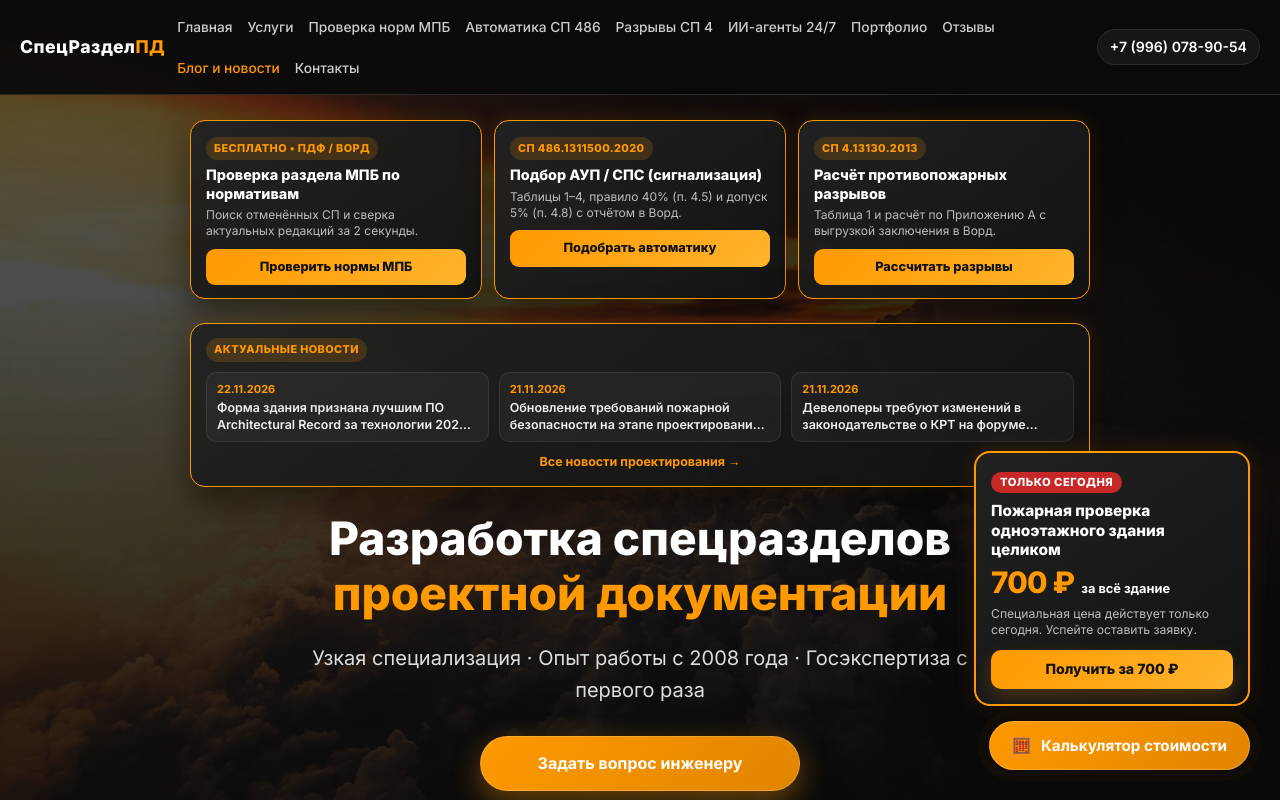
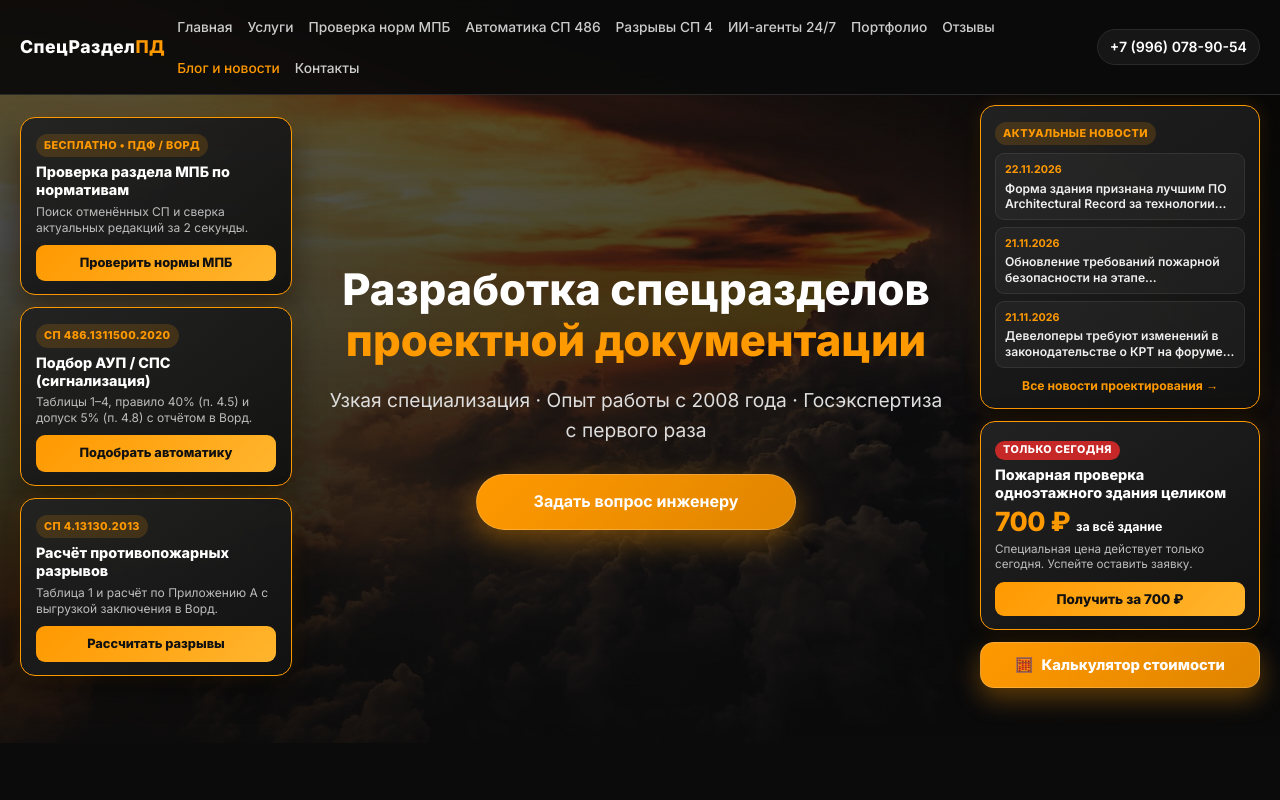
Before and after one commit to rathash1985god-crypto/specrazdel, a plain HTML site: page index.html in a window 1280 px wide. Shown: the top 800 px of the page. Drawn offline with nearby package versions, Linux system fonts and the light colour scheme; a script that the page names is missing.

Commit message:
Update index.html

```diff
--- a/index.html
+++ b/index.html
@@ -59,7 +59,7 @@
         a { text-decoration: none; color: inherit; transition: 0.3s; }
 
         header { position: fixed; top: 0; left: 0; width: 100%; background: rgba(11, 11, 11, 0.94); backdrop-filter: blur(15px); border-bottom: 1px solid var(--border-color); z-index: 1000; }
-        .header-container { max-width: 1280px; margin: 0 auto; display: flex; justify-content: space-between; align-items: center; padding: 14px 20px; gap: 12px; }
+        .header-container { max-width: 1320px; margin: 0 auto; display: flex; justify-content: space-between; align-items: center; padding: 14px 20px; gap: 12px; }
         .logo { font-weight: 800; font-size: 1.1rem; letter-spacing: 0.5px; white-space: nowrap; }
         .logo span { color: var(--primary); }
         nav ul { display: flex; list-style: none; gap: 15px; align-items: center; flex-wrap: wrap; }
@@ -67,23 +67,30 @@
         nav a:hover, nav a.active { color: var(--primary); }
         .header-phone { font-weight: 600; font-size: 0.88rem; background: rgba(255,255,255,0.05); padding: 6px 12px; border-radius: 20px; border: 1px solid var(--border-color); white-space: nowrap; }
 
-        .hero { min-height: 92vh; position: relative; display: flex; align-items: center; justify-content: center; text-align: center; padding: 120px 20px 70px; }
-        .hero-bg { position: absolute; top: 0; left: 0; width: 100%; height: 100%; background: linear-gradient(rgba(11,11,11,0.65), rgba(11,11,11,0.9)), url('assets/img/6d973a13-0343-45e6-abd4-4c5f8f274799-12119908.jpeg') center/cover no-repeat; z-index: -1; }
-        .hero-content { max-width: 680px; margin: 0 auto; position: relative; z-index: 2; width: 100%; }
-        .hero h1 { font-size: clamp(1.8rem, 3.6vw, 3.2rem); font-weight: 800; line-height: 1.2; margin-bottom: 20px; }
+        /* Первый экран: 3-колоночная сетка, всё прокручивается естественно и ничего не перекрывает */
+        .hero { min-height: 92vh; position: relative; display: flex; align-items: center; justify-content: center; padding: 105px 20px 55px; }
+        .hero-bg { position: absolute; top: 0; left: 0; width: 100%; height: 100%; background: linear-gradient(rgba(11,11,11,0.65), rgba(11,11,11,0.92)), url('assets/img/6d973a13-0343-45e6-abd4-4c5f8f274799-12119908.jpeg') center/cover no-repeat; z-index: -1; }
+        .hero-grid {
+            max-width: 1360px;
+            width: 100%;
+            margin: 0 auto;
+            display: grid;
+            grid-template-columns: 272px minmax(0, 1fr) 280px;
+            gap: 24px;
+            align-items: center;
+            position: relative;
+            z-index: 2;
+        }
+        .hero-content { text-align: center; padding: 0 10px; }
+        .hero h1 { font-size: clamp(1.85rem, 3.4vw, 3.1rem); font-weight: 800; line-height: 1.18; margin-bottom: 18px; }
         .hero h1 span { color: var(--primary); }
-        .hero h3 { font-size: clamp(1rem, 1.8vw, 1.25rem); font-weight: 400; color: #ddd; margin-bottom: 30px; }
+        .hero h3 { font-size: clamp(0.98rem, 1.7vw, 1.2rem); font-weight: 400; color: #ddd; margin-bottom: 28px; }
 
-        /* Левая колонка: 3 бесплатных инструмента внутри главного экрана (.hero) */
+        /* Левая колонка: 3 бесплатных инструмента */
         .hero-tools-left {
-            position: absolute;
-            left: 24px;
-            bottom: 30px;
-            width: 268px;
             display: flex;
             flex-direction: column;
             gap: 12px;
-            z-index: 5;
             text-align: left;
         }
         .hero-tool-card {
@@ -116,7 +123,7 @@
         .hero-tool-title {
             font-size: 0.9rem;
             font-weight: 800;
-            line-height: 1.28;
+            line-height: 1.26;
             color: #fff;
             margin-bottom: 4px;
         }
@@ -138,37 +145,31 @@
             font-weight: 800;
         }
 
-        /* Правый верхний угол первого экрана: 3 последние новости */
-        .hero-news-right {
-            position: absolute;
-            right: 30px;
-            top: 92px;
-            width: 276px;
-            padding: 14px 15px;
+        /* Правая колонка: Новости -> Предложение за 700 ₽ -> Калькулятор цен (НЕ fixed, уходит со страницей) */
+        .hero-right-col {
+            display: flex;
+            flex-direction: column;
+            gap: 12px;
+            text-align: left;
+        }
+        .hero-news-card {
+            padding: 13px 14px;
             color: #fff;
             background: linear-gradient(145deg, rgba(34,34,34,0.95) 0%, rgba(17,17,17,0.96) 100%);
             border: 1.5px solid var(--primary);
             border-radius: 15px;
             box-shadow: 0 12px 30px rgba(0,0,0,.55), 0 0 18px rgba(255,153,0,.14);
-            z-index: 5;
-            text-align: left;
-        }
-        .hero-news-header {
-            display: flex;
-            justify-content: space-between;
-            align-items: center;
-            margin-bottom: 10px;
-            gap: 8px;
         }
         .hero-news-list {
             display: flex;
             flex-direction: column;
-            gap: 8px;
+            gap: 7px;
+            margin-top: 8px;
         }
         .hero-news-item {
             display: block;
-            padding: 8px 10px;
-            border-radius: 10px;
+            padding: 7px 9px;
+            border-radius: 9px;
             background: rgba(255,255,255,0.04);
             border: 1px solid rgba(255,255,255,0.08);
             transition: border-color 0.2s ease, background 0.2s ease;
@@ -179,7 +180,7 @@
         }
         .hero-news-date {
             display: block;
-            font-size: 0.69rem;
+            font-size: 0.67rem;
             color: var(--primary);
             font-weight: 700;
             margin-bottom: 2px;
@@ -189,20 +190,116 @@
             -webkit-line-clamp: 2;
             -webkit-box-orient: vertical;
             overflow: hidden;
-            font-size: 0.78rem;
-            line-height: 1.32;
+            font-size: 0.76rem;
+            line-height: 1.3;
             font-weight: 600;
             color: #f0f0f0;
         }
         .hero-news-all {
             display: block;
-            margin-top: 10px;
+            margin-top: 8px;
             text-align: center;
-            font-size: 0.78rem;
+            font-size: 0.76rem;
             font-weight: 700;
             color: var(--primary);
         }
         .hero-news-all:hover { color: #fff; }
+
+        /* Карточка лид-магнита за 700 ₽ внутри правой колонки */
+        #fire-lead-widget {
+            width: 100%;
+            padding: 13px 14px;
+            color: #fff;
+            background: linear-gradient(145deg, #222 0%, #111 100%);
+            border: 1.5px solid var(--primary);
+            border-radius: 15px;
+            box-shadow: 0 12px 30px rgba(0,0,0,.55), 0 0 18px rgba(255,153,0,.14);
+        }
+        #fire-lead-widget .lead-badge {
+            display: inline-flex;
+            align-items: center;
+            margin-bottom: 6px;
+            padding: 4px 8px;
+            border-radius: 999px;
+            color: #fff;
+            background: #c62828;
+            font-size: .67rem;
+            line-height: 1;
+            font-weight: 800;
+            letter-spacing: .5px;
+            text-transform: uppercase;
+        }
+        #fire-lead-widget .lead-title {
+            margin: 0 0 6px;
+            color: #fff;
+            font-size: .9rem;
+            line-height: 1.25;
+            font-weight: 800;
+        }
+        #fire-lead-widget .lead-price-line {
+            display: flex;
+            align-items: baseline;
+            flex-wrap: wrap;
+            gap: 6px;
+            margin-bottom: 4px;
+        }
+        #fire-lead-widget .lead-price {
+            color: var(--primary);
+            font-size: 1.65rem;
+            line-height: 1;
+            font-weight: 900;
+            letter-spacing: -.5px;
+        }
+        #fire-lead-widget .lead-price-note {
+            color: #fff;
+            font-size: .78rem;
+            font-weight: 700;
+        }
+        #fire-lead-widget .lead-description {
+            margin: 5px 0 9px;
+            color: #bdbdbd;
+            font-size: .73rem;
+            line-height: 1.35;
+        }
+        #fire-lead-widget .lead-button {
+            display: block;
+            width: 100%;
+            padding: 9px 12px;
+            border: 0;
+            border-radius: 9px;
+            color: #111;
+            background: linear-gradient(135deg, var(--primary), #ffb52e);
+            text-align: center;
+            font-size: .84rem;
+            line-height: 1.2;
+            font-weight: 900;
+            transition: transform .2s ease, filter .2s ease;
+        }
+        #fire-lead-widget .lead-button:hover {
+            color: #111;
+            transform: translateY(-2px);
+            filter: brightness(1.05);
+        }
+
+        /* Кнопка калькулятора цен внутри правой колонки (НЕ fixed) */
+        #calc-float-btn {
+            width: 100%;
+            background: linear-gradient(135deg, var(--primary), var(--primary-dark));
+            color: #fff;
+            padding: 13px 16px;
+            border-radius: 14px;
+            font-weight: 800;
+            font-size: 0.92rem;
+            box-shadow: 0 10px 26px rgba(255, 153, 0, 0.35);
+            border: 1px solid rgba(255,255,255,0.2);
+            cursor: pointer;
+            display: flex;
+            align-items: center;
+            justify-content: center;
+            gap: 8px;
+            transition: transform 0.25s ease, box-shadow 0.25s ease;
+        }
+        #calc-float-btn:hover { transform: translateY(-2px); box-shadow: 0 14px 32px rgba(255, 153, 0, 0.55); }
 
         .btn-vr { display: inline-block; background: linear-gradient(135deg, var(--primary), var(--primary-dark)); color: #fff; padding: 14px 28px; border-radius: 50px; font-weight: 700; font-size: 1rem; box-shadow: 0 10px 30px rgba(255, 153, 0, 0.4); border: 1px solid rgba(255,255,255,0.2); cursor: pointer; width: 100%; max-width: 320px; text-align: center; }
         .btn-vr:hover { transform: translateY(-2px); box-shadow: 0 12px 35px rgba(255, 153, 0, 0.6); }
@@ -251,107 +348,7 @@
         .ai-agents-link { color: #8ec5ff; font-weight: 700; }
         .ai-agents-link:hover { color: #fff; }
 
-        /* НЕПОДВИЖНЫЙ лид-магнит справа над калькулятором цен */
-        #fire-lead-widget {
-            position: fixed;
-            right: 30px;
-            bottom: 94px;
-            width: 276px;
-            padding: 15px;
-            color: #fff;
-            background: linear-gradient(145deg, #222 0%, #111 100%);
-            border: 2px solid var(--primary);
-            border-radius: 16px;
-            box-shadow: 0 16px 42px rgba(0,0,0,.58), 0 0 24px rgba(255,153,0,.18);
-            z-index: 9998;
-        }
-        #fire-lead-widget .lead-badge {
-            display: inline-flex;
-            align-items: center;
-            gap: 6px;
-            margin-bottom: 8px;
-            padding: 5px 9px;
-            border-radius: 999px;
-            color: #fff;
-            background: #c62828;
-            font-size: .7rem;
-            line-height: 1;
-            font-weight: 800;
-            letter-spacing: .5px;
-            text-transform: uppercase;
-        }
-        #fire-lead-widget .lead-title {
-            margin: 0 0 8px;
-            color: #fff;
-            font-size: .96rem;
-            line-height: 1.28;
-            font-weight: 800;
-        }
-        #fire-lead-widget .lead-price-line {
-            display: flex;
-            align-items: baseline;
-            flex-wrap: wrap;
-            gap: 7px;
-            margin-bottom: 4px;
-        }
-        #fire-lead-widget .lead-price {
-            color: var(--primary);
-            font-size: 1.85rem;
-            line-height: 1;
-            font-weight: 900;
-            letter-spacing: -.7px;
-        }
-        #fire-lead-widget .lead-price-note {
-            color: #fff;
-            font-size: .8rem;
-            font-weight: 700;
-        }
-        #fire-lead-widget .lead-description {
-            margin: 6px 0 11px;
-            color: #bdbdbd;
-            font-size: .76rem;
-            line-height: 1.38;
-        }
-        #fire-lead-widget .lead-button {
-            display: block;
-            width: 100%;
-            padding: 11px 12px;
-            border: 0;
-            border-radius: 10px;
-            color: #111;
-            background: linear-gradient(135deg, var(--primary), #ffb52e);
-            text-align: center;
-            font-size: .88rem;
-            line-height: 1.2;
-            font-weight: 900;
-            box-shadow: 0 7px 18px rgba(255,153,0,.22);
-            transition: transform .2s ease, box-shadow .2s ease, filter .2s ease;
-        }
-        #fire-lead-widget .lead-button:hover {
-            color: #111;
-            transform: translateY(-2px);
-            filter: brightness(1.05);
-            box-shadow: 0 10px 24px rgba(255,153,0,.32);
-        }
-
-        /* Плавающий калькулятор (справа внизу) */
-        #calc-float-btn {
-            position: fixed; bottom: 30px; right: 30px;
-            background: linear-gradient(135deg, var(--primary), var(--primary-dark));
-            color: #fff; padding: 14px 22px; border-radius: 50px;
-            font-weight: 700; font-size: 0.95rem;
-            box-shadow: 0 10px 30px rgba(255, 153, 0, 0.4);
-            border: 1px solid rgba(255,255,255,0.2); cursor: pointer;
-            z-index: 9999; display: flex; align-items: center; gap: 10px;
-            transition: transform 0.3s ease, box-shadow 0.3s ease;
-            animation: pulse-glow 2s infinite;
-        }
-        #calc-float-btn:hover { transform: translateY(-3px); box-shadow: 0 15px 35px rgba(255, 153, 0, 0.6); }
-        @keyframes pulse-glow {
-            0% { box-shadow: 0 0 0 0 rgba(255, 153, 0, 0.4); }
-            70% { box-shadow: 0 0 0 12px rgba(255, 153, 0, 0); }
-            100% { box-shadow: 0 0 0 0 rgba(255, 153, 0, 0); }
-        }
+        /* Модальное окно калькулятора (открывается только по клику) */
         #calc-modal {
             display: none; position: fixed; top: 0; left: 0; width: 100%; height: 100%;
             background: rgba(0, 0, 0, 0.85); backdrop-filter: blur(10px);
@@ -399,26 +396,20 @@
         }
         .calc-action-btn:hover { opacity: 0.9; transform: translateY(-2px); }
 
-        /* Планшеты и узкие экраны */
-        @media (max-width: 1280px) {
-            .hero { flex-direction: column; gap: 24px; }
+        /* Планшеты и ноутбуки с узким экраном */
+        @media (max-width: 1120px) {
+            .hero-grid {
+                grid-template-columns: 1fr;
+                max-width: 720px;
+                gap: 24px;
+            }
+            .hero-content { order: 1; }
             .hero-tools-left {
-                position: static;
-                width: 100%;
-                max-width: 900px;
+                order: 2;
                 display: grid;
                 grid-template-columns: repeat(3, minmax(0, 1fr));
             }
-            .hero-news-right {
-                position: static;
-                width: 100%;
-                max-width: 900px;
-            }
-            .hero-news-list {
-                display: grid;
-                grid-template-columns: repeat(3, minmax(0, 1fr));
-                gap: 10px;
-            }
+            .hero-right-col { order: 3; }
         }
 
         /* Мобильная версия */
@@ -459,21 +450,9 @@
                 border-color: var(--primary);
                 color: var(--primary);
             }
-            .hero { padding-top: 150px; }
-            .hero-tools-left, .hero-news-list { grid-template-columns: 1fr; }
-            .hero-tools-left, .hero-news-right { max-width: 380px; }
+            .hero { padding-top: 145px; }
+            .hero-tools-left { grid-template-columns: 1fr; }
             .sections-checkboxes { grid-template-columns: 1fr; }
-            #calc-float-btn { right: 14px; bottom: 14px; padding: 12px 16px; font-size: 0.85rem; }
-            #fire-lead-widget {
-                right: 14px;
-                bottom: 72px;
-                width: min(230px, calc(100vw - 28px));
-                padding: 12px;
-            }
-            #fire-lead-widget .lead-title { font-size: 0.85rem; }
-            #fire-lead-widget .lead-price { font-size: 1.55rem; }
-            #fire-lead-widget .lead-description { font-size: 0.7rem; margin: 5px 0 8px; }
-            #fire-lead-widget .lead-button { padding: 9px 10px; font-size: 0.8rem; }
         }
     </style>
 </head>
@@ -505,8 +484,8 @@
 
     <section class="hero" id="main">
         <div class="hero-bg"></div>
-
-        <!-- Левая колонка: 3 бесплатных инженерных инструмента на первом экране -->
+        <div class="hero-grid">
+            <!-- ЛЕВАЯ КОЛОНКА: 3 бесплатных инструмента -->
             <aside class="hero-tools-left" aria-label="Бесплатные инженерные калькуляторы и проверка норм">
                 <a href="audit-mpb.html" class="hero-tool-card">
                     <span class="hero-tool-badge">Бесплатно • ПДФ / Ворд</span>
@@ -530,11 +509,17 @@
                 </a>
             </aside>
 
-        <!-- Правый верхний угол: 3 последние новости с сайта -->
-        <aside class="hero-news-right" aria-label="Последние новости проектирования">
-            <div class="hero-news-header">
+            <!-- ЦЕНТР: Главный заголовок -->
+            <div class="hero-content" data-aos="zoom-in" data-aos-duration="1000">
+                <h1>Разработка спецразделов <span>проектной документации</span></h1>
+                <h3>Узкая специализация · Опыт работы с 2008 года · Госэкспертиза с первого раза</h3>
+                <a href="https://max.ru/id561901317631_4_bot" target="_blank" class="btn-vr">Задать вопрос инженеру</a>
+            </div>
+
+            <!-- ПРАВАЯ КОЛОНКА: 1. Новости -> 2. Предложение за 700 ₽ -> 3. Калькулятор цен (НЕ сползает при прокрутке) -->
+            <aside class="hero-right-col" aria-label="Новости, спецпредложение и калькулятор стоимости">
+                <div class="hero-news-card">
                     <span class="hero-tool-badge" style="margin:0;">Актуальные новости</span>
-            </div>
                     <div class="hero-news-list" id="heroNewsList">
                         <a href="news.html" class="hero-news-item">
                             <span class="hero-news-date">Загрузка...</span>
@@ -542,12 +527,23 @@
                         </a>
                     </div>
                     <a href="news.html" class="hero-news-all">Все новости проектирования &rarr;</a>
+                </div>
+
+                <div id="fire-lead-widget">
+                    <div class="lead-badge">Только сегодня</div>
+                    <h2 class="lead-title">Пожарная проверка одноэтажного здания целиком</h2>
+                    <div class="lead-price-line">
+                        <span class="lead-price">700 ₽</span>
+                        <span class="lead-price-note">за всё здание</span>
+                    </div>
+                    <p class="lead-description">Специальная цена действует только сегодня. Успейте оставить заявку.</p>
+                    <a class="lead-button" href="pozharnaya-proverka.html">Получить за 700 ₽</a>
+                </div>
+
+                <button id="calc-float-btn" type="button" onclick="openCalculator()">
+                    <span>🧮</span> Калькулятор стоимости
+                </button>
             </aside>
-
-        <div class="hero-content" data-aos="zoom-in" data-aos-duration="1000">
-            <h1>Разработка спецразделов <span>проектной документации</span></h1>
-            <h3>Узкая специализация · Опыт работы с 2008 года · Госэкспертиза с первого раза</h3>
-            <a href="https://max.ru/id561901317631_4_bot" target="_blank" class="btn-vr">Задать вопрос инженеру</a>
         </div>
     </section>
 
@@ -708,23 +704,7 @@
         <p>&copy; 2026 СпецРаздел ПД. Все права защищены. <a href="privacy.html">Политика конфиденциальности</a></p>
     </footer>
 
-    <!-- НЕПОДВИЖНЫЙ ЛИД-МАГНИТ: закреплён справа над калькулятором цен -->
-    <aside id="fire-lead-widget" aria-label="Специальное предложение: пожарная проверка одноэтажного здания за 700 рублей">
-        <div class="lead-badge">Только сегодня</div>
-        <h2 class="lead-title">Пожарная проверка одноэтажного здания целиком</h2>
-        <div class="lead-price-line">
-            <span class="lead-price">700 ₽</span>
-            <span class="lead-price-note">за всё здание</span>
-        </div>
-        <p class="lead-description">Специальная цена действует только сегодня. Успейте оставить заявку.</p>
-        <a class="lead-button" href="pozharnaya-proverka.html">Получить за 700 ₽</a>
-    </aside>
-
-    <!-- ПЛАВАЮЩИЙ КАЛЬКУЛЯТОР (справа внизу) -->
-    <button id="calc-float-btn" onclick="openCalculator()">
-        <span>🧮</span> Калькулятор стоимости
-    </button>
-
+    <!-- МОДАЛЬНОЕ ОКНО КАЛЬКУЛЯТОРА -->
     <div id="calc-modal">
         <div class="calc-container">
             <button class="calc-close" onclick="closeCalculator()">&times;</button>
@@ -802,7 +782,7 @@
     <script>
         AOS.init({ duration: 800, once: true });
 
-        // Загрузка 3 последних новостей из news.json в правый верхний блок
+        // Загрузка 3 последних новостей из news.json
         async function loadLatestHeroNews() {
             const box = document.getElementById('heroNewsList');
             if (!box) return;
```
Lines whose indentation alone changed are shown as unchanged.
